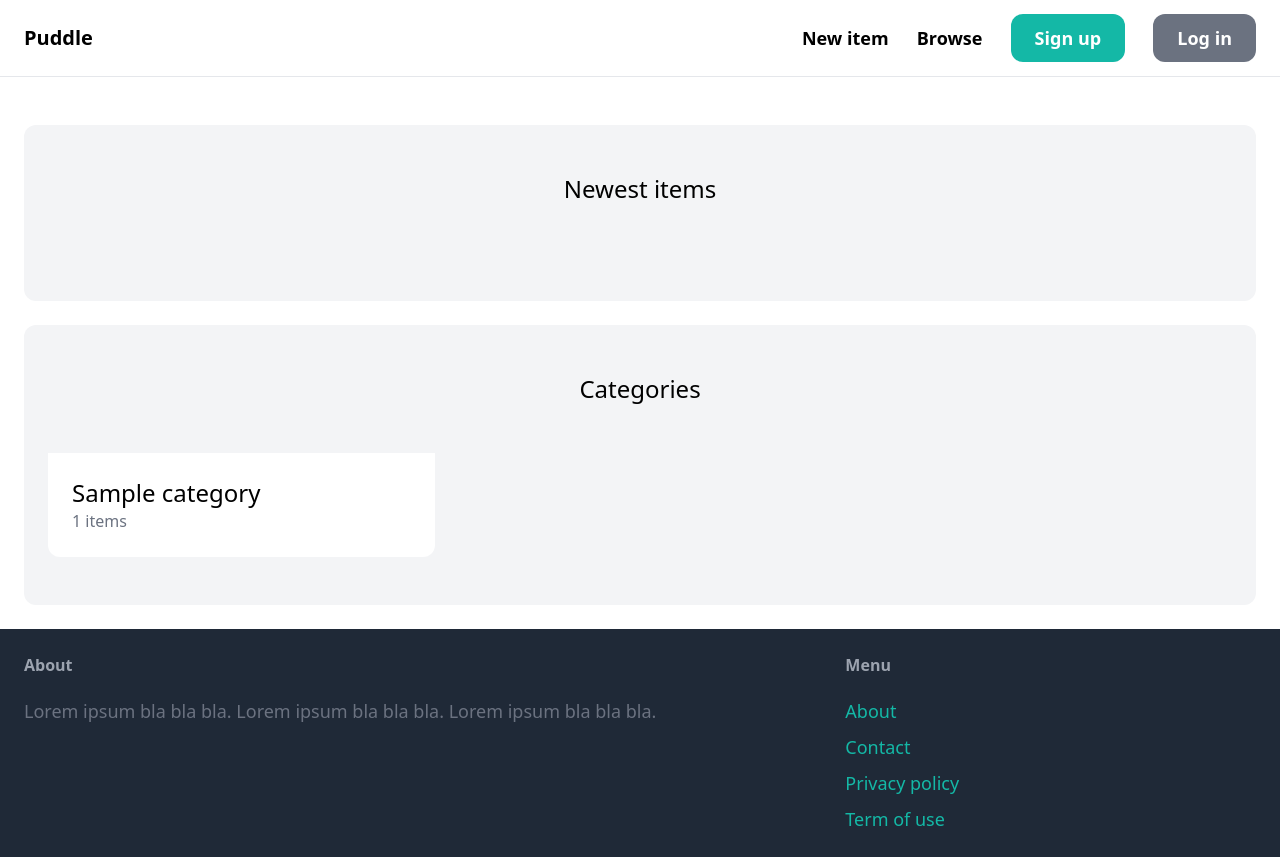
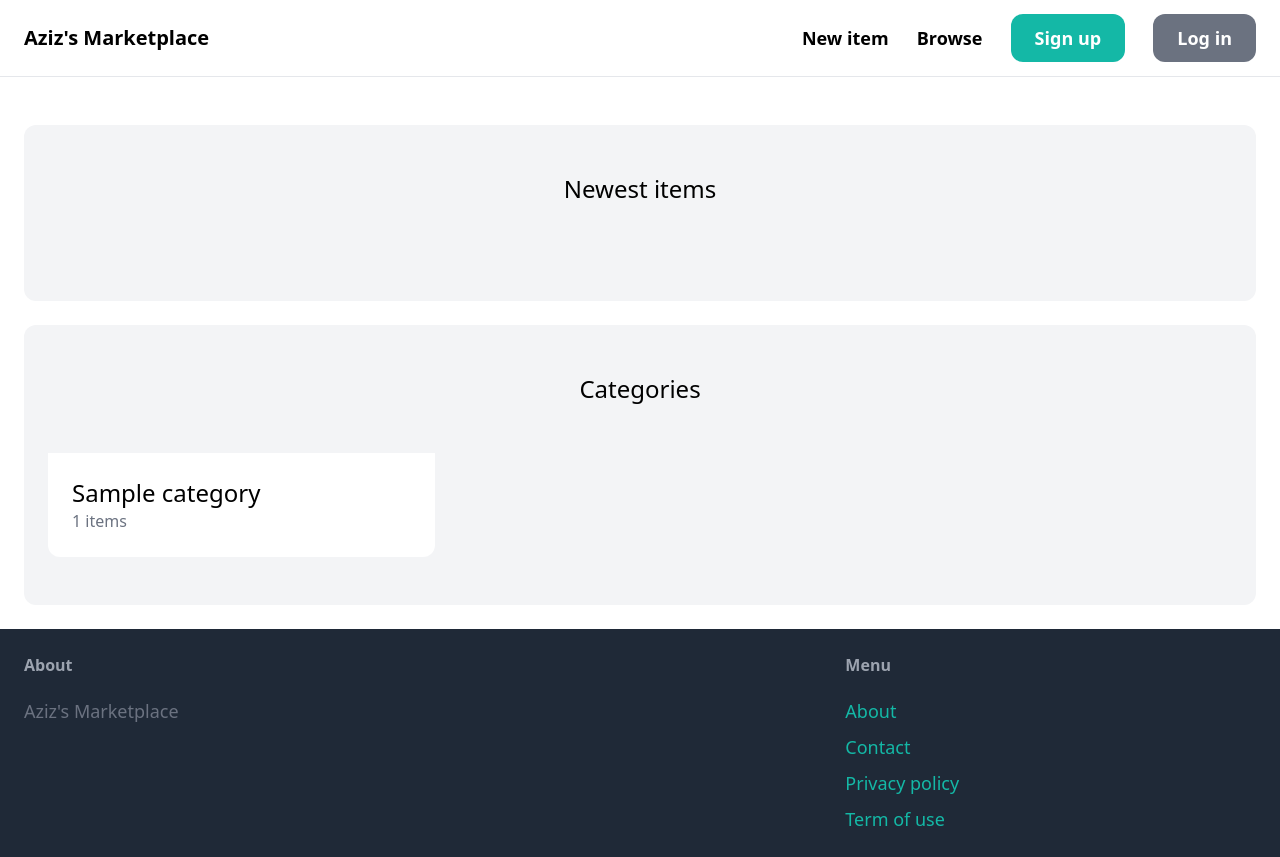
Before and after one commit to med-aziz-bejaoui/Marketplace, a Django app: page / in a window 1280 px wide. Run offline with Django 4.2, Linux system fonts and the light colour scheme; tables that the repository leaves empty hold one stand-in row (values such as "Sample post"); some libraries are stand-ins or nearby versions.

Commit message:
second commit

```diff
--- a/core/templates/core/base.html
+++ b/core/templates/core/base.html
@@ -7,12 +7,13 @@
 
         <script src="https://cdn.tailwindcss.com"></script>
 
-        <title>{% block title %}{% endblock %} | Puddle</title>
+        <title>{% block title %}{% endblock %} | Market</title>
     </head>
 
     <body>
+
         <nav class="py-6 px-6 flex justify-between items-center border-b border-gray-200">
-            <a href="/" class="text-xl font-semibold">Puddle</a>
+            <a href="/" class="text-xl font-semibold">Aziz's Marketplace</a>
 
             <div class="space-x-6">
                 <a href="{% url 'item:new' %}" class="text-lg font-semibold hover:text-gray-500">New item</a>
@@ -37,7 +38,7 @@
             <div class="w-2/3 pr-10">
                 <h3 class="mb-5 font-semibold text-gray-400">About</h3>
 
-                <p class="text-lg text-gray-500">Lorem ipsum bla bla bla. Lorem ipsum bla bla bla. Lorem ipsum bla bla bla.</p>
+                <p class="text-lg text-gray-500">Aziz's Marketplace</p>
             </div>
 
             <div class="w-1/3">
--- a/core/templates/core/index.html
+++ b/core/templates/core/index.html
@@ -16,7 +16,7 @@
 
                         <div class="p-6 bg-white rounded-b-xl">
                             <h2 class="text-2xl">{{ item.name }}</h2>
-                            <p class="text-gray-500">Price: {{ item.price }}</p>
+                            <p class="text-gray-500">Price: {{ item.price }}$</p>
                         </div>
                     </a>
                 </div>
--- a/item/templates/item/detail.html
+++ b/item/templates/item/detail.html
@@ -46,7 +46,7 @@
 
                     <div class="p-6 bg-white rounded-b-xl">
                         <h2 class="text-2xl">{{ item.name }}</h2>
-                        <p class="text-gray-500">Price: {{ item.price }}</p>
+                        <p class="text-gray-500">Price: {{ item.price }}$</p>
                     </div>
                 </a>
             </div>
```
Also changed, not shown: media/item_images/mercedes-g-class-2018-2023-1653972031.9369192.jpg (added).
